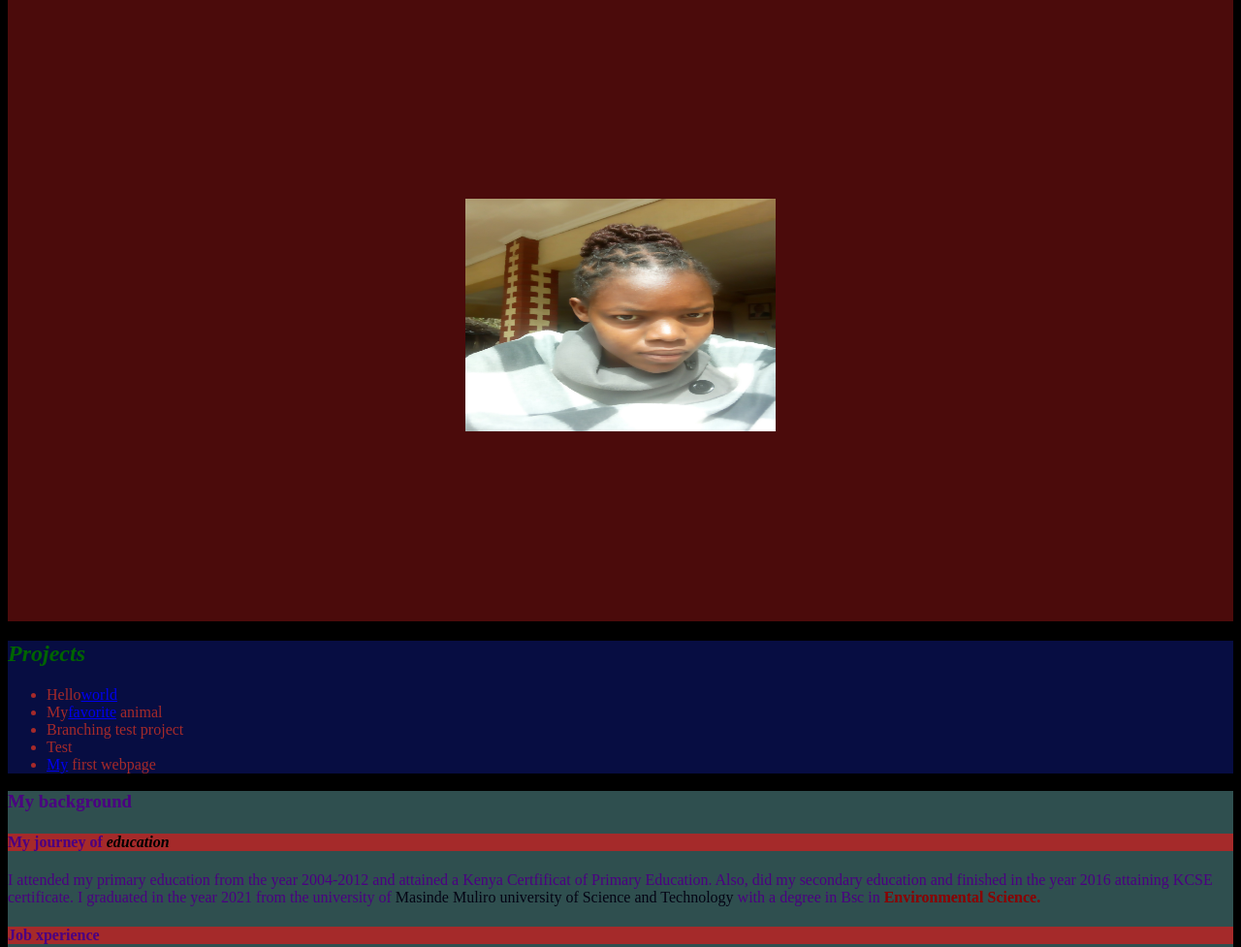
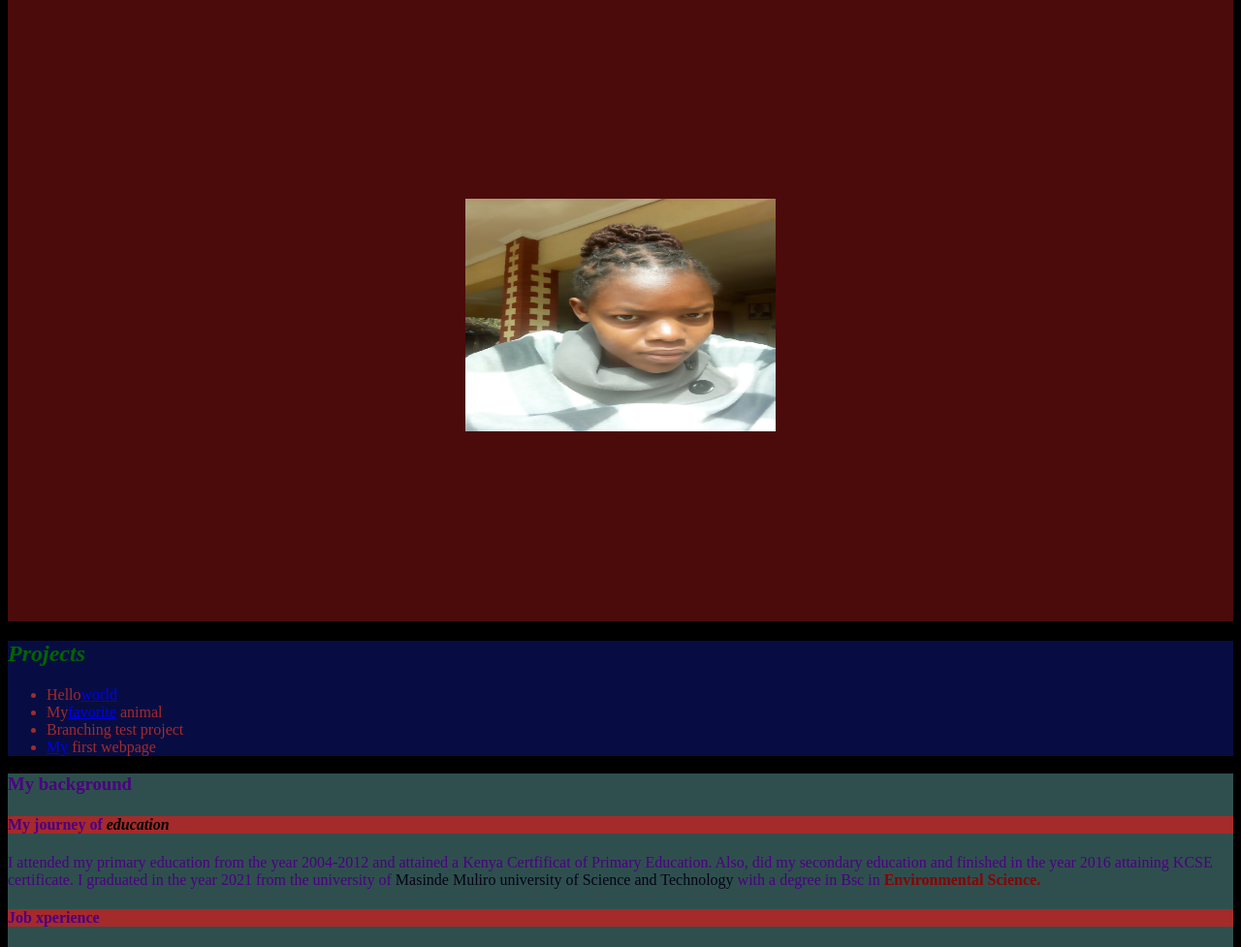
Before and after one commit to mogonchi/Dolvine-portfolio, a plain HTML site: page index.html in a window 1280 px wide. Shown: the part 101-1078 px from the top of the page at 97% size. Drawn offline with Linux system fonts and the light colour scheme.

Commit message:
add initial page stucture

```diff
--- a/index.html
+++ b/index.html
@@ -19,8 +19,7 @@
                <li>Hello<a href="https://github.com/mogonchi/-hello-world-.git">world</a></li>
                <li>My<a href="https://github.com/mogonchi/my-favorite-animal.git">favorite</a> animal</li>
                <li>Branching test project</li>
-               <li>Test</li>
-               <li><a href="https://github.com/mogonchi/-my-first-webpage-.git">My</a> first webpage</li>
+               <li><a href="https://mogonchi.github.io/-my-first-webpage-/">My</a> first webpage</li>
            </ul>
        </div>
        <div id="Aboutme">
@@ -48,6 +47,5 @@
                <li>A good collaborator and teamwork</li>
            </ol>
        </div>
-   </section>
 </body>
 </html>
```
